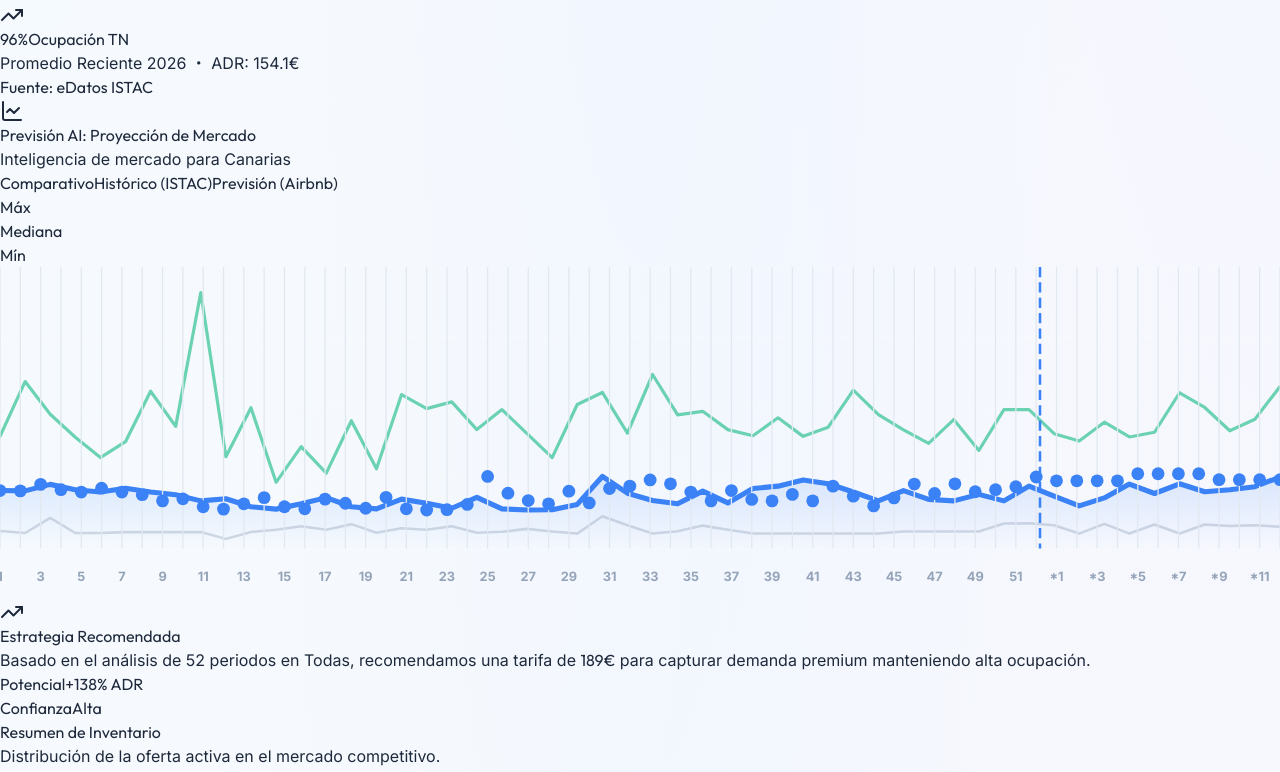
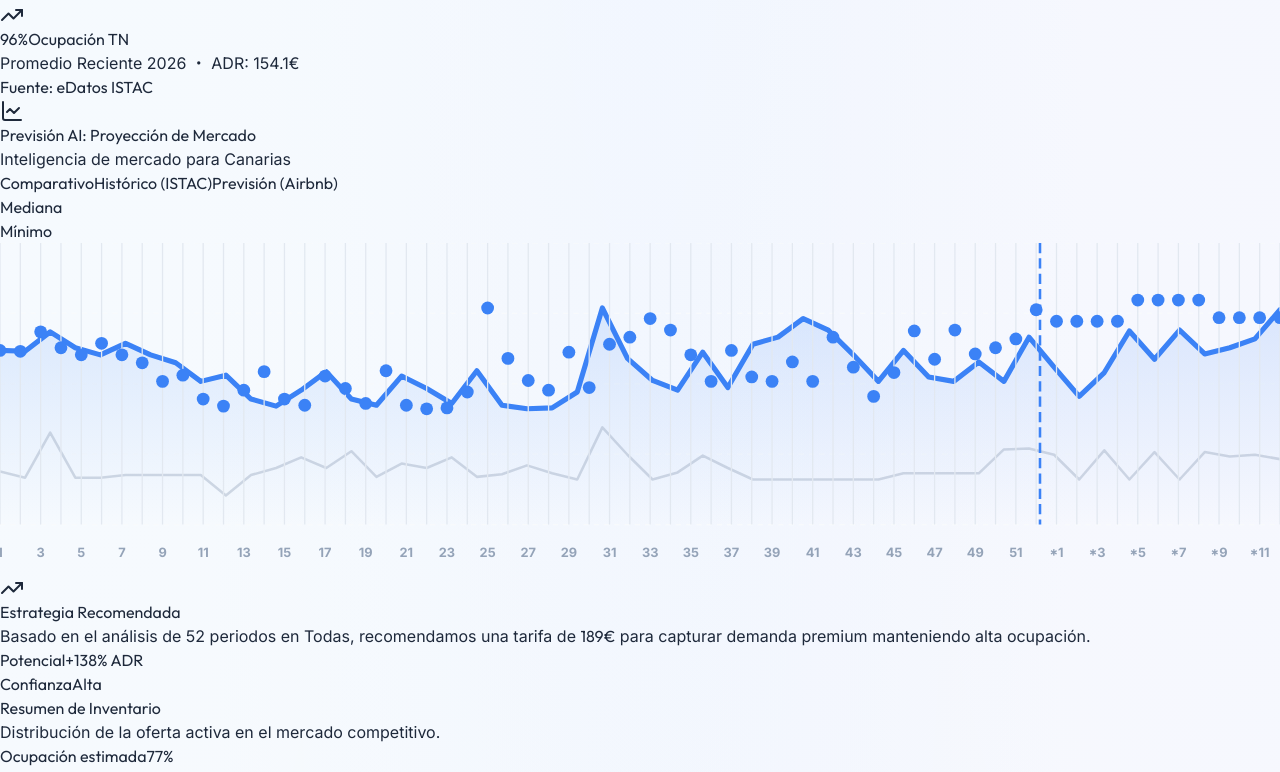
Before and after one commit to jmgalarza75-tech/revoptima-tenerife, a React (Vite) app in the folder revoptima-frontend/: page / in a window 1280 px wide. Shown: the part 693-1465 px from the top of the page. Built offline with nearby package versions, Linux system fonts and the light colour scheme.

Commit message:
feat: quitar linea de maximos del grafico base para evitar desvirtuar la visualización

```diff
--- a/revoptima-frontend/src/App.jsx
+++ b/revoptima-frontend/src/App.jsx
@@ -312,8 +312,9 @@ export default function App() {
   // Configuraciones del gráfico de líneas SVG
   const chartHeight = 220;
   const chartWidth = 1000;
+  // Escalamos la gráfica respecto a la media o el benchmark para no desvirtuarla con máximos atípicos
   const maxPriceInChart = weeklyAggregatedData.length > 0
-    ? Math.max(...weeklyAggregatedData.map(d => d.maxPrice)) * 1.1
+    ? Math.max(...weeklyAggregatedData.map(d => Math.max(d.avgPrice, d.istacBenchmark || 0))) * 1.3
     : 100;
 
   const generatePath = (key) => {
@@ -610,9 +611,8 @@ export default function App() {
             <div className="flex gap-4 text-[10px] font-black uppercase tracking-wider">
               {activeView === 'prevision' && (
                 <>
-                  <span className="flex items-center gap-1 text-emerald-600"><div className="w-2 h-2 rounded-full bg-emerald-500"></div> Máx</span>
                   <span className="flex items-center gap-1 text-blue-600"><div className="w-2 h-2 rounded-full bg-blue-500"></div> Mediana</span>
-                  <span className="flex items-center gap-1 text-slate-400"><div className="w-2 h-2 rounded-full bg-slate-400"></div> Mín</span>
+                  <span className="flex items-center gap-1 text-slate-400"><div className="w-2 h-2 rounded-full bg-slate-400"></div> Mínimo</span>
                 </>
               )}
               {activeView === 'comparativo' && (
@@ -659,7 +659,6 @@ export default function App() {
                   {activeView === 'prevision' && (
                     <>
                       <path d={`M 0 ${chartHeight} L ${generatePath('avgPrice')} L ${chartWidth} ${chartHeight} Z`} fill="url(#gradBlue)" />
-                      <polyline points={generatePath('maxPrice')} fill="none" stroke="#10b981" strokeWidth="2.5" strokeLinejoin="round" strokeLinecap="round" opacity="0.6" />
                       <polyline points={generatePath('avgPrice')} fill="none" stroke="#3b82f6" strokeWidth="4" strokeLinejoin="round" strokeLinecap="round" />
                       <polyline points={generatePath('minPrice')} fill="none" stroke="#94a3b8" strokeWidth="2" strokeLinejoin="round" strokeLinecap="round" opacity="0.4" />
 
@@ -734,9 +733,6 @@ export default function App() {
                      <div className="flex justify-between gap-4 text-slate-300 mb-1 font-bold"><span>Media ISTAC:</span> <span>{hoveredData.istacBenchmark}€</span></div>
                    ) : (
                      <>
-                       {!hoveredData.isPrediction && (
-                         <div className="flex justify-between gap-4 text-emerald-400 mb-1"><span>Máximo:</span> <span className="font-semibold">{hoveredData.maxPrice}€</span></div>
-                       )}
                        <div className="flex justify-between gap-4 text-blue-400 mb-1 font-bold">
                          <span>{hoveredData.isPrediction ? 'Previsto:' : 'Medio:'}</span>
                          <span>{hoveredData.avgPrice}€</span>
```
